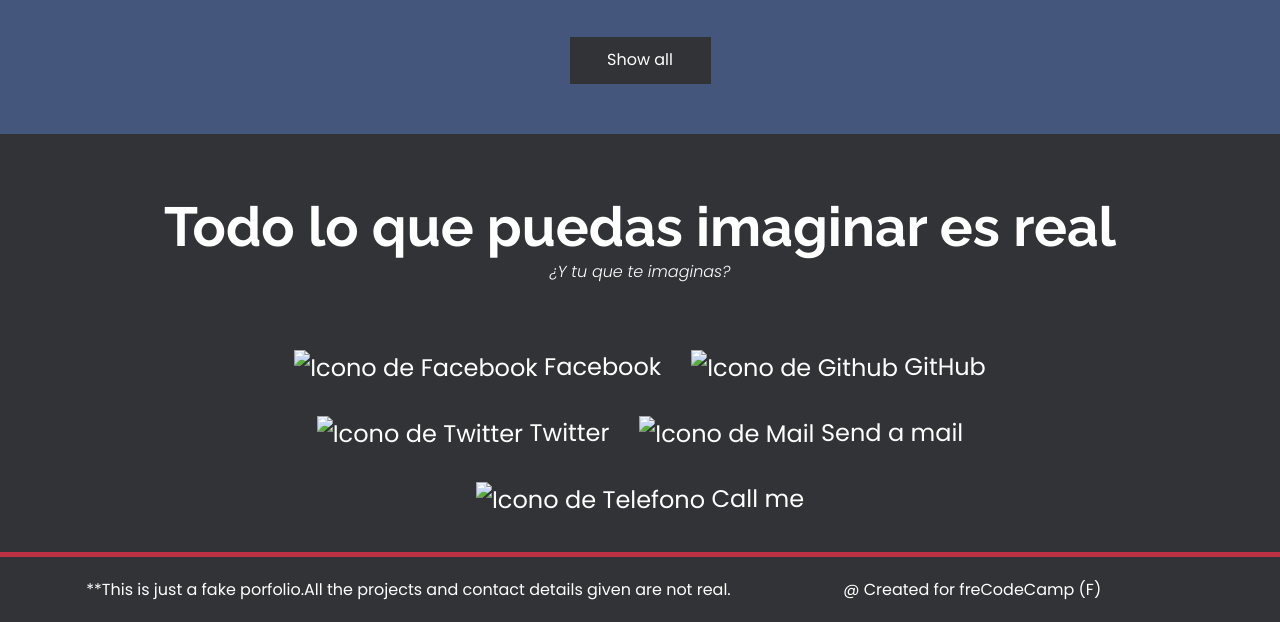
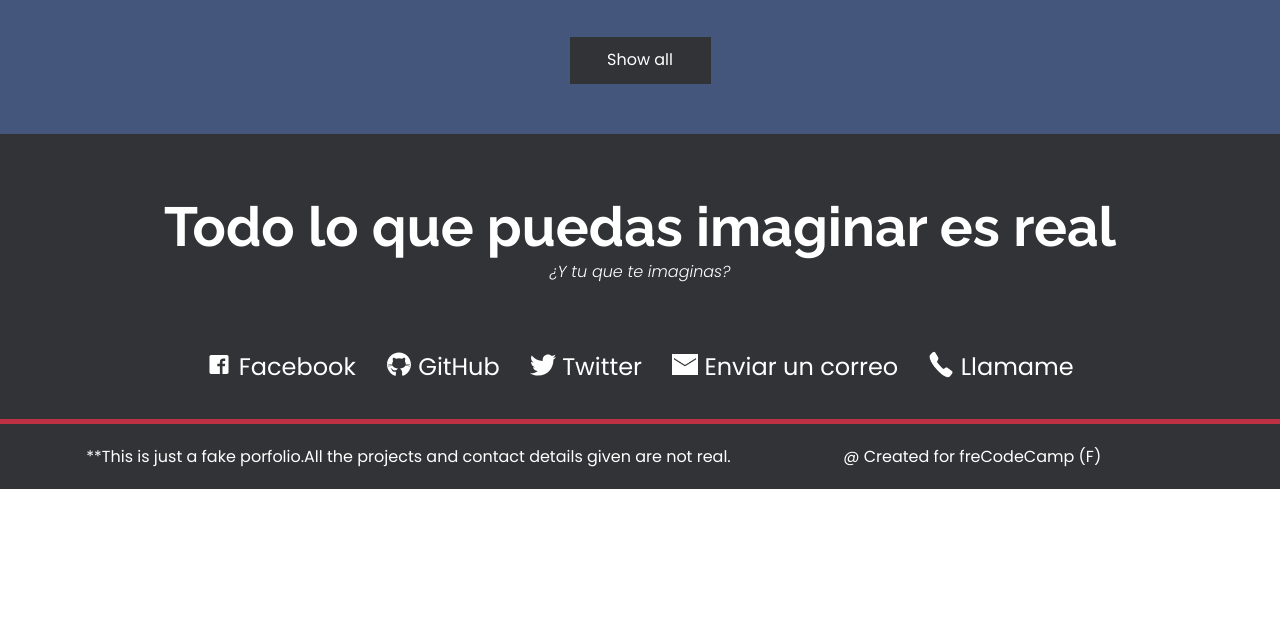
Before and after one commit to eugeniomeran/mipage.github.io, a plain HTML site: page index.html in a window 1280 px wide. Shown: the part 1713-2335 px from the top of the page. After the commit the page ends 2202 px from the top, so only its background shows below. Drawn offline with Linux system fonts and the light colour scheme.

Commit message:
Pequenos cambios

```diff
--- a/index.html
+++ b/index.html
@@ -168,12 +168,11 @@
         }
 
         #contact-link h2 {
-            background-color: #303841;
             color: white;
             font-size: 55px;
             margin-top: 110px;
             font-family: "Raleway";
-            margin: ;
+            margin:50px 20px 0px 20px ;
         }
 
         #contact-link p {
@@ -393,20 +392,20 @@
 
         <div>
             <a href="https://www.facebook.com/eugenio.meran" target="_blank">
-                <img src="/mipage.github.io/icons8-facebook-480.svg" alt="Icono de Facebook">
+                <img src="/mipage.github.io/Iconos/icons8-facebook-480.svg" alt="Icono de Facebook">
                 Facebook</a>
             <a href="https://github.com/eugeniomeran" target="_blank">
-                <img src="/mipage.github.io/icons8-github-500.svg" alt="Icono de Github">
+                <img src="/mipage.github.io/Iconos/icons8-github-500.svg" alt="Icono de Github">
                 GitHub</a>
             <a href="" target="_blank">
-                <img src="/mipage.github.io/icons8-twitter.svg" alt="Icono de Twitter">
+                <img src="/mipage.github.io/Iconos/icons8-twitter.svg" alt="Icono de Twitter">
                 Twitter</a>
             <a href="mailto:eugeniomeran@gmail.com" target="_blank">
-                <img src="/mipage.github.io/icons8-correo-100.png" alt="Icono de Mail">
-                Send a mail</a>
+                <img src="/mipage.github.io/Iconos/icons8-correo-100.png" alt="Icono de Mail">
+                Enviar un correo</a>
             <a href="tel:8493421001" target="_blank">
-                <img src="/mipage.github.io/icons8-teléfono-100.png" alt="Icono de Telefono">
-                Call me</a>
+                <img src="/mipage.github.io/Iconos/icons8-teléfono-100.png" alt="Icono de Telefono">
+                Llamame</a>
         </div>
     </section>
 
```
